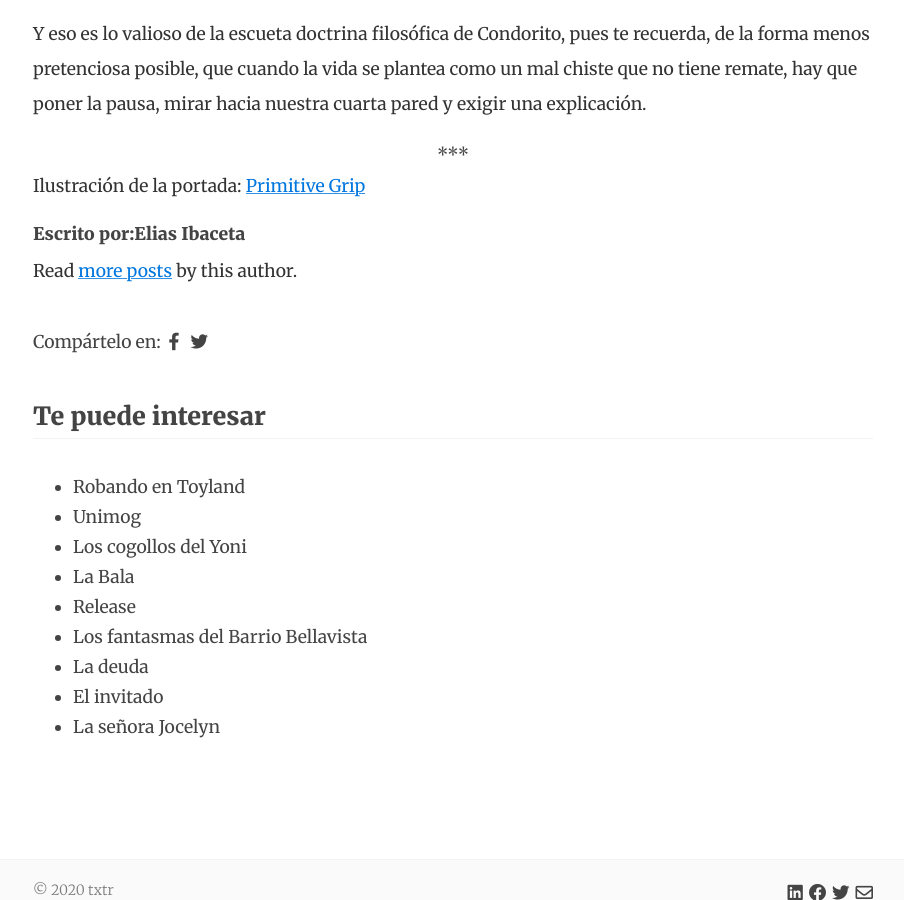
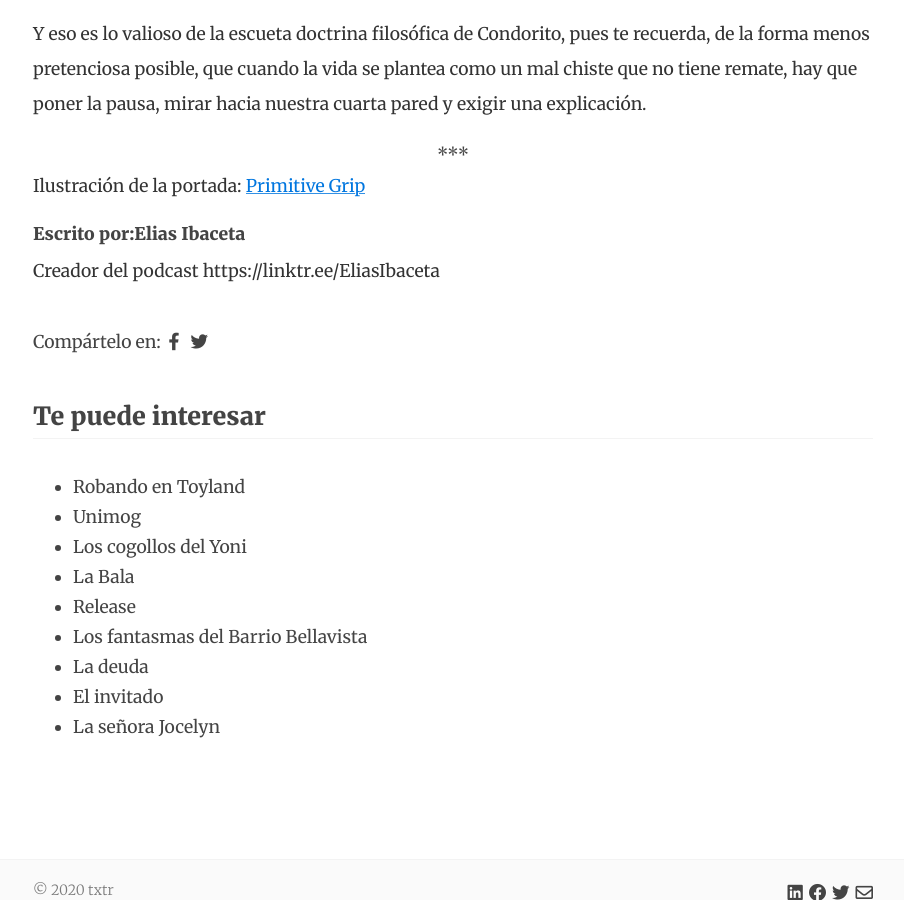
Before and after one commit to Robok3000/textercl, a Jekyll site: the page built from _posts/2019-01-26-la-doctrina-filosofica-de-condorito.md, in a window 1280 px wide and 900 px high, scrolled down 2936 px. Shown: the whole window, without its empty margins (187-1091 px from the left). Built offline with Jekyll 4.4.1, drawn with Linux system fonts in a browser that asks for light colours; nearby versions of some CDN libraries.

```diff
--- a/_data/authors.yml
+++ b/_data/authors.yml
@@ -14,7 +14,7 @@ Gustavo:
 Elias Ibaceta:
   username: Elias Ibaceta
   name: Elias Ibaceta
-  bio:
+  bio: Creador del podcast https://linktr.ee/EliasIbaceta
 Ju Alfaro:
   username: Ju Alfaro
   name: Ju Alfaro
--- a/_posts/2014-06-09-los-fantasmas-del-barrio-bellavista.md
+++ b/_posts/2014-06-09-los-fantasmas-del-barrio-bellavista.md
@@ -3,7 +3,7 @@ layout:     post
 title:      Los fantasmas del Barrio Bellavista
 date:       2020-06-09 12:32:18
 summary:    Si bien yo era un privilegiado en el barrio porque tenía un patio interno en mi casa, con un parrón medio seco pero que daba buena sombra y algunas uvas con pepas, un par helechos y una virgen en una esquina, mi verdadero patio era el cerro.
-autor:      Retry
+author:      Retry
 categories: Crónica de lugar
 featured_image: images/posts/fantasmas.png
 ---
```
Also changed, not shown: _posts/2014-06-08-la-deuda.md (+1 -0 lines), images/posts/deuda.jpg (added).
